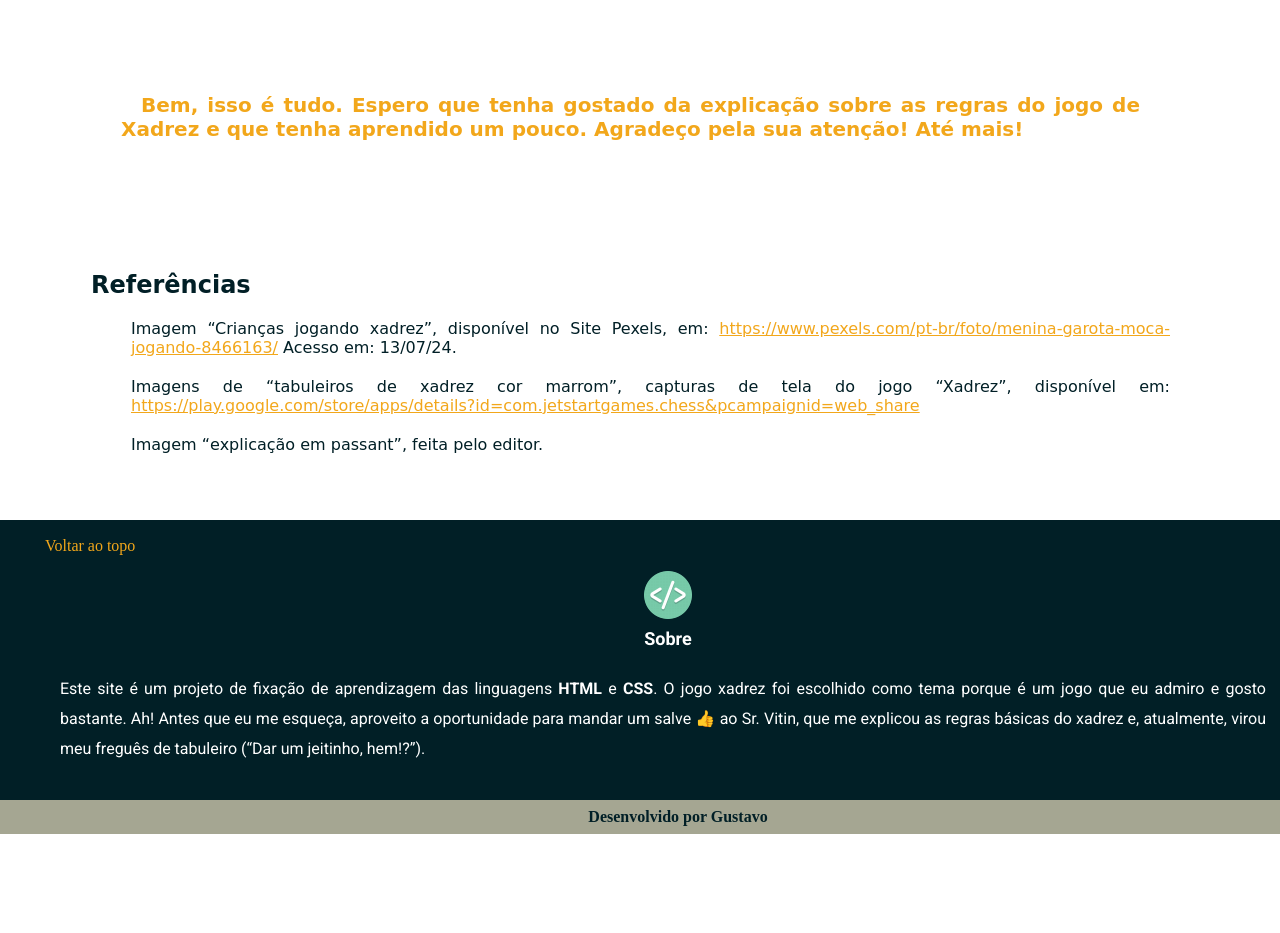
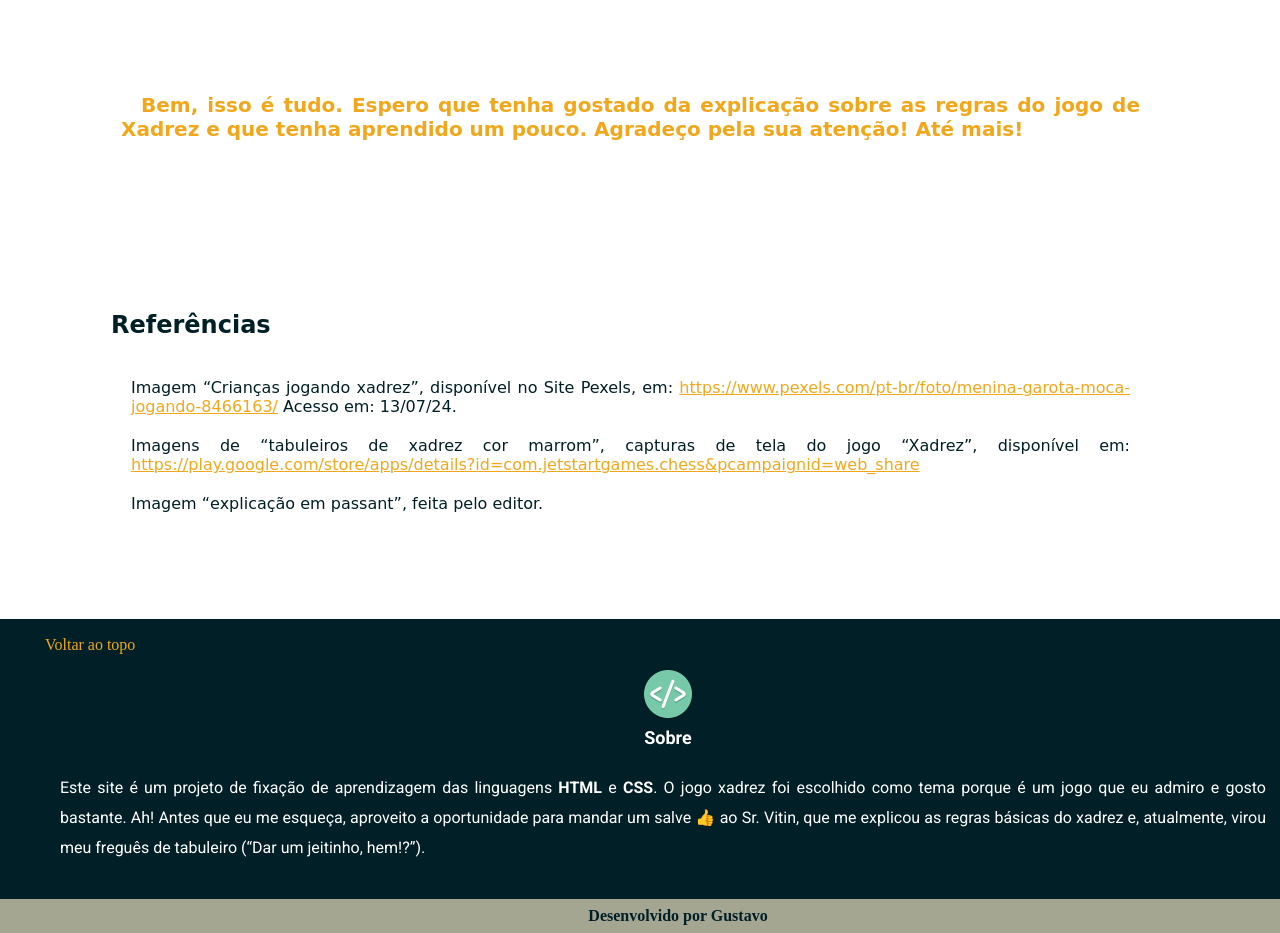
Before and after one commit to gjs0/site_xadrez, a plain HTML site: page index.html in a window 1280 px wide. Shown: the part 9117-10050 px from the top of the page. Before the commit the page ends 9951 px from the top, so only its background shows below. Drawn offline with Linux system fonts and the light colour scheme.

Commit message:
Update style.css
5 modificaçao

```diff
--- a/style.css
+++ b/style.css
@@ -146,6 +146,8 @@ body{
     background-color: none;
     margin: 0px;
     padding: 0px;
+    max-width: 1360px;
+    min-width: 360px;
 }
 
 main{
@@ -242,6 +244,10 @@ span{
     color: var(--cor_1);
 }
 
+.ref{
+    padding: 20px;
+}
+
 .ref>li{
     padding-bottom: 20px;
     font-family: cursive;
```
